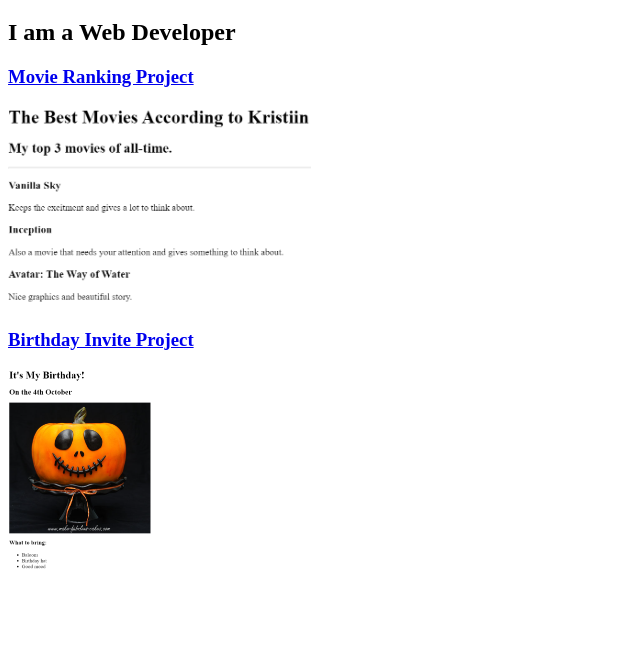
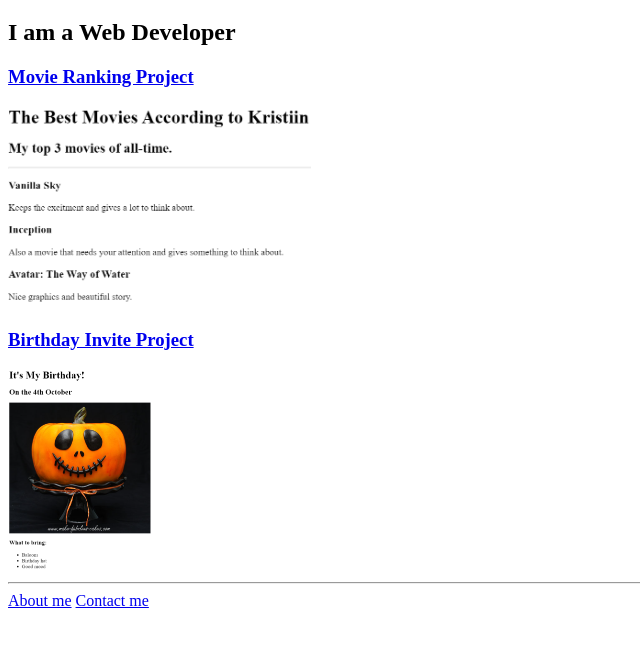
Before and after one commit to KristiinS/html-portfolio, a plain HTML site: page index.html in a window 1280 px wide. Shown: the part 61-708 px from the top of the page, without its empty margins (0-640 px from the left). Drawn offline with Linux system fonts and the light colour scheme.

Commit message:
Add files via upload

```diff
--- a/index.html
+++ b/index.html
@@ -1,4 +1,4 @@
-<!-- TODO 1: Create the HTML Boilerplate -->
+
 <!DOCTYPE html>
 <html lang = "en">
 <head>
@@ -13,21 +13,8 @@
     <img src="./assets/images/Kristiin_movies.PNG" height ="200" alt="">
     <h3><a href="./public/birthday-invite.html">Birthday Invite Project</a></h3>
     <img src="./assets/images/Kristiin_birthday.PNG" height ="200" alt="halloween pumpkin cake">
-
+    <hr>
+    <a href="./public/about.html">About me</a> <a href="./public/contact.html">Contact me</a>
 </body>
 
 </html>
-
-<!-- TODO 2: Add Your previous projects' HTML into the public folder -->
-
-<!-- TODO 3: Take screenshots of your project previews and add the images to the images folder -->
-
-<!-- TODO 4: Add titles/subtitles etc. -->
-
-<!-- TODO 5: Add a link to the project pages -->
-
-<!-- TODO 6: Add images to show the project previews
-HINT for TODO 6: You can use the height attribute set to 200 to make the image smaller:
-https://developer.mozilla.org/en-US/docs/Web/HTML/Element/img#attr-height -->
-
-<!-- TODO 7: Add the Contact Me and About Me page links -->
```
